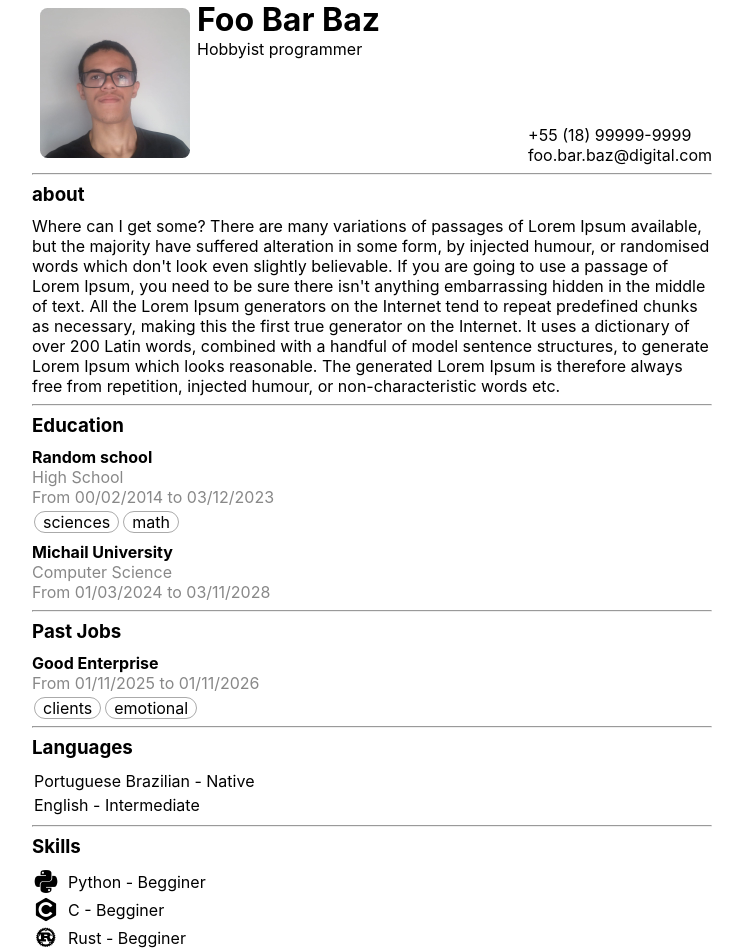
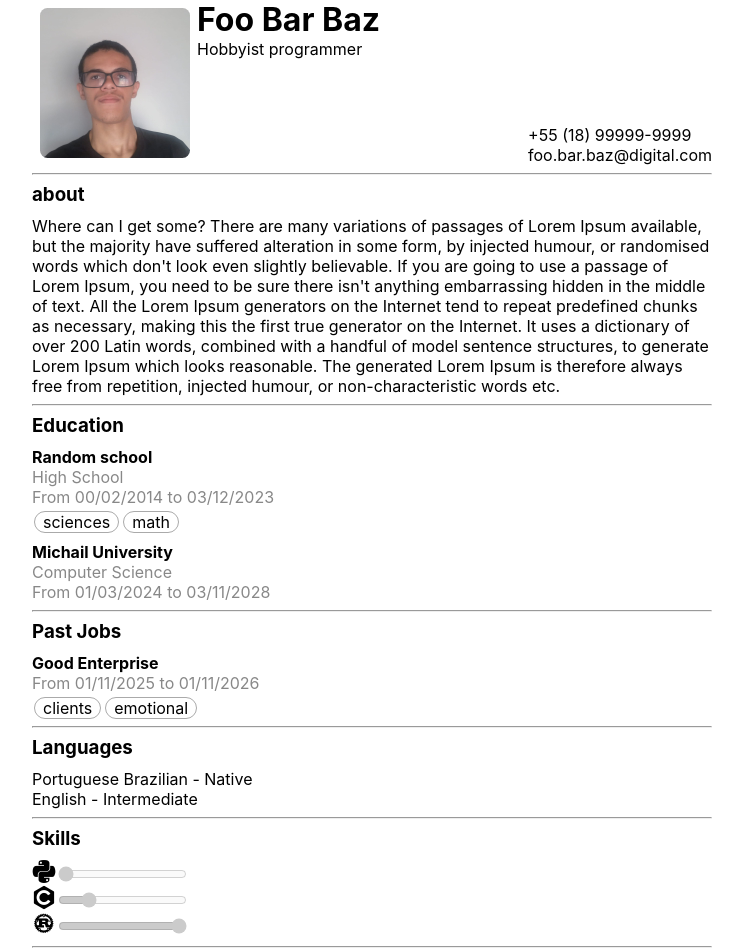
Before and after one commit to Johnnathan28/my-page, a JavaScript app: page / in a window 1280 px wide. Shown: the top 952 px of the page, without its empty margins (268-1011 px from the left). Built offline with nearby package versions, Linux system fonts and the light colour scheme; the HTML template or start-up script is replaced by a standard one.

Commit message:
Create SimpleSkill and ProgressSkill components

```diff
--- a/src/pages/curriculum-vitae/index.js
+++ b/src/pages/curriculum-vitae/index.js
@@ -74,17 +74,20 @@ class Level {
   /* Specific for native language, this does not means
    * you are good at it, it just means you do it since
    * you was born. */
-  static Native = -1;
+  static Native       = 5000;
 
-  constructor(level) {
+  constructor(level, speakLanguage=false) {
     this.level = level;
+    this.speakLanguage = speakLanguage;
   }
 
   toString() {
-    if (this.level < Level.Begginer) {
-      return "Native";
-    } else if (this.level >= Level.Fluent) {
-      return "Fluent";
+    if (this.level >= Level.Fluent) {
+      if (this.speakLanguage) {
+	return "Native";
+      } else {
+	return "Fluent";
+      }
     } else if (this.level >= Level.Skilled) {
       return "Skilled";
     } else if (this.level >= Level.Intermediate) {
@@ -94,6 +97,10 @@ class Level {
     }
   }
 
+  percentage() {
+    return Math.floor(this.level / Level.Fluent * 100);
+  }
+
   intoJSX() {
     return (
       <span>{this.toString()}</span>
@@ -101,22 +108,33 @@ class Level {
   }
 }
 
+function SimpleSkill({skill}) {
+  return (
+    <div>
+      {skill.fontIcon !== ""
+	? <i className={skill.fontIcon + " icon"}></i>
+	: <></>}
+      <span>{skill.name} - {skill.level.intoJSX()}</span>
+    </div>
+  );
+}
+
+function ProgressSkill({skill}) {
+  return (
+    <div>
+      {skill.fontIcon !== ""
+	? <i className={skill.fontIcon + " icon"}></i>
+	: <></>}
+      <input type="range" min="0" max="100" value={skill.level.percentage()} disabled/>
+    </div>
+  );
+}
+
 class Skill {
-  constructor(name, level, fontIcon="") {
+  constructor(name, level=0, fontIcon="", showName=false) {
     this.name = name;
     this.level = level;
     this.fontIcon = fontIcon;
-  }
-
-  intoJSX() {
-    return (
-      <div className="Skill">
-	{this.fontIcon !== ""
-	  ? <i className={this.fontIcon + " icon"}></i>
-	  : <></>}
-	<span>{this.name} - {this.level.intoJSX()}</span>
-      </div>
-    );
   }
 }
 
@@ -196,12 +214,12 @@ const g = {
   ],
   skills: [
     new Skill("Python", new Level(0), "devicon-python-plain"),
-    new Skill("C", new Level(0), "devicon-c-plain"),
-    new Skill("Rust", new Level(0), "devicon-rust-plain")
+    new Skill("C", new Level(Level.Skilled), "devicon-c-plain"),
+    new Skill("Rust", new Level(Level.Fluent), "devicon-rust-plain")
   ],
   languages: [
-    new Skill("Portuguese Brazilian", new Level(Level.Native)),
-    new Skill("English", new Level(Level.Intermediate))
+    new Skill("Portuguese Brazilian", new Level(Level.Native, true)),
+    new Skill("English", new Level(Level.Intermediate, true))
   ],
   projects: [
     new Project("project-a",  "https://www.github.com/user/project-a/branch/main/test.js",  "what this project is about? A longer description to fill for testing porpuse"),
@@ -224,12 +242,12 @@ function CurriculumVitae() {
       <hr/>
       <div>
 	<h3>Languages</h3>
-	{g.languages.map(e => e.intoJSX())}
+	{g.languages.map(e => <SimpleSkill skill={e}/>)}
       </div>
       <hr/>
       <div>
 	<h3>Skills</h3>
-	{g.skills.map(e => e.intoJSX())}
+	{g.skills.map(e => <ProgressSkill skill={e}/>)}
       </div>
       <hr/>
       <div>
```
